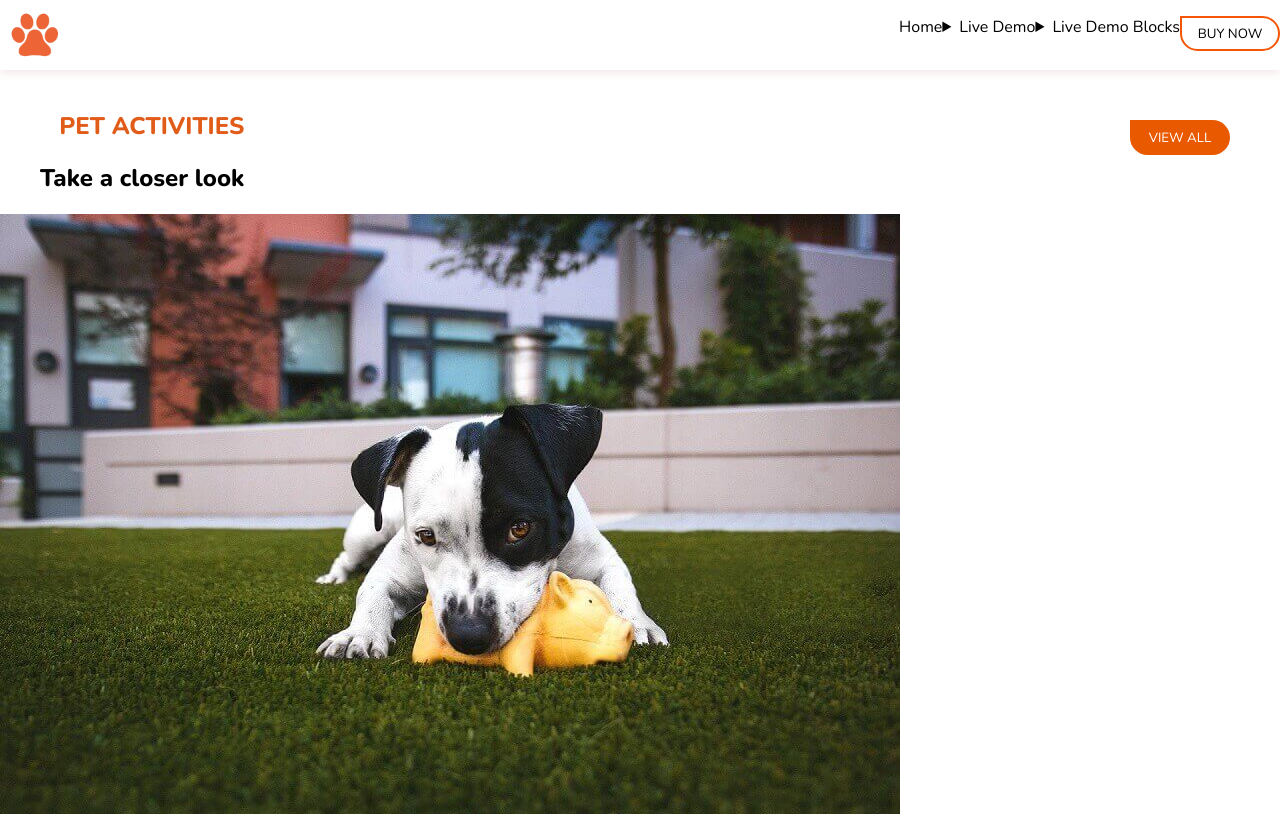
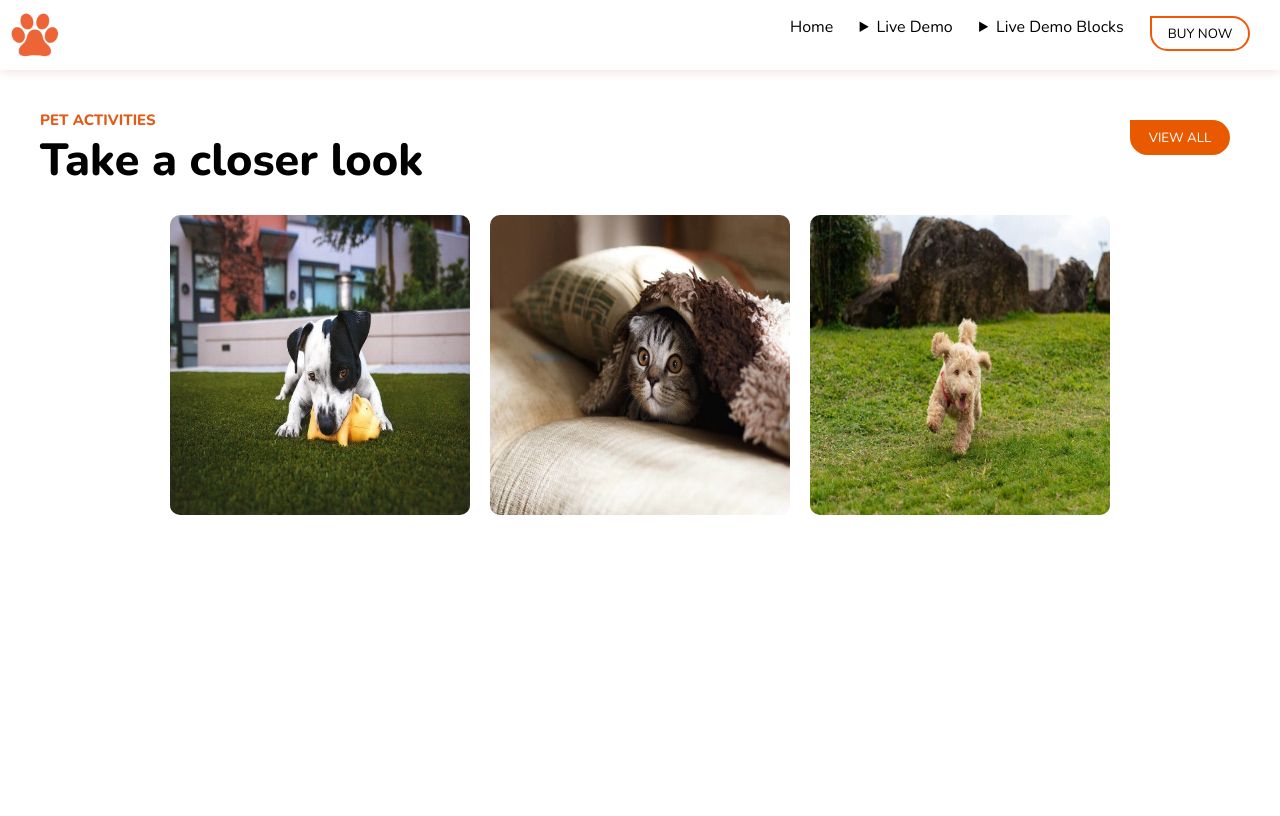
Before and after one commit to Jorgealia8/202205-W01CH03_Jorge-Alia, a plain HTML site: page index.html in a window 1280 px wide. Shown: the top 816 px of the page. Drawn offline with nearby package versions, Linux system fonts and the light colour scheme.

Commit message:
Completed CSS

```diff
--- a/index.html
+++ b/index.html
@@ -4,7 +4,7 @@
         <meta charset="UTF-8" />
         <meta http-equiv="X-UA-Compatible" content="IE=edge" />
         <meta name="viewport" content="width=device-width, initial-scale=1.0" />
-        <title>Perros</title>
+        <title>Perros divertidos</title>
         <link rel="stylesheet" href="./style.css" />
         <link rel="shortcut icon" href="./imagenes/logo2.png" type="image/x-icon">
         <link href="https://fonts.googleapis.com/css2?family=Nunito:wght@400;800&display=swap" rel="stylesheet">
@@ -13,7 +13,7 @@
         <header class="menu">
             <img class="menu__logo" src="./imagenes/logo2.png" alt="logo" />
                 <ul class="menu__list">
-                <li><a href="index.html"></a>Home</li>
+                <li class = menu__home><a href="index.html"></a>Home</li>
                     <li>
                     <details>
                         <summary>Live Demo</summary>
@@ -42,10 +42,10 @@
                 <button class="encabezado__button">VIEW ALL</button>
 
             </div>
-        <div>
-        <img class="image" src="./imagenes/01.jpg" alt="perro1">
-        <img class="image" src="./imagenes/02.jpg" alt="gato">
-        <img class="image" src="./imagenes/03.jpg" alt="perro2">
+        <div class="image">
+        <img class="image__foto" src="./imagenes/01.jpg" alt="perro1">
+        <img class="image__foto" src="./imagenes/02.jpg" alt="gato">
+        <img class="image__foto" src="./imagenes/03.jpg" alt="perro2">
          </div>
 
     </section>
--- a/style.css
+++ b/style.css
@@ -15,19 +15,26 @@
     width: 100px;
     height: 35px;
     border-radius: 0% 20px 20px 20px;
+    margin-right: 30px;
+}
+.menu__button:hover {
+    background-color: #e95a00;
+    color: white;
 }
 
 .menu__logo {
     margin: 10px;
     width: 50px;
     height: 50px;
+    font-weight: 800;
 }
 
 .menu__list {
     list-style: none;
     display: flex;
-    justify-content: flex-end;
+    justify-content: space-between;
     align-content: flex-start;
+    width: 500px;
 }
 
 body {
@@ -36,12 +43,15 @@ body {
 
 h1 {
     color: rgb(225, 92, 25);
-    padding: 40px 0px 0px 0px;
+    padding: 40px 0px 0px 40px;
     margin: 0%;
+    font-size: 15px;
 }
 
 h2 {
     padding: 0px 0px 0px 40px;
+    margin: 0%;
+    font-size: 45px;
 }
 
 .encabezado {
@@ -52,7 +62,6 @@ h2 {
 .encabezado__titulos {
     display: flex;
     flex-direction: column;
-    align-items: flex-end;
 }
 .encabezado__button {
     background-color: #e95a00;
@@ -63,3 +72,23 @@ h2 {
     border-radius: 0% 20px 20px 20px;
     border: none;
 }
+.encabezado__button:hover {
+    border: solid 2px #f45606;
+    background-color: #ffffff;
+    color: #000000;
+}
+
+.image {
+    display: flex;
+    justify-content: center;
+}
+.image__foto {
+    width: 300px;
+    height: 300px;
+    border-radius: 20px 20px 20px 20px;
+    padding: 10px;
+}
+
+.menu__home {
+    padding: 0px 0px 00px 10px;
+}
```
